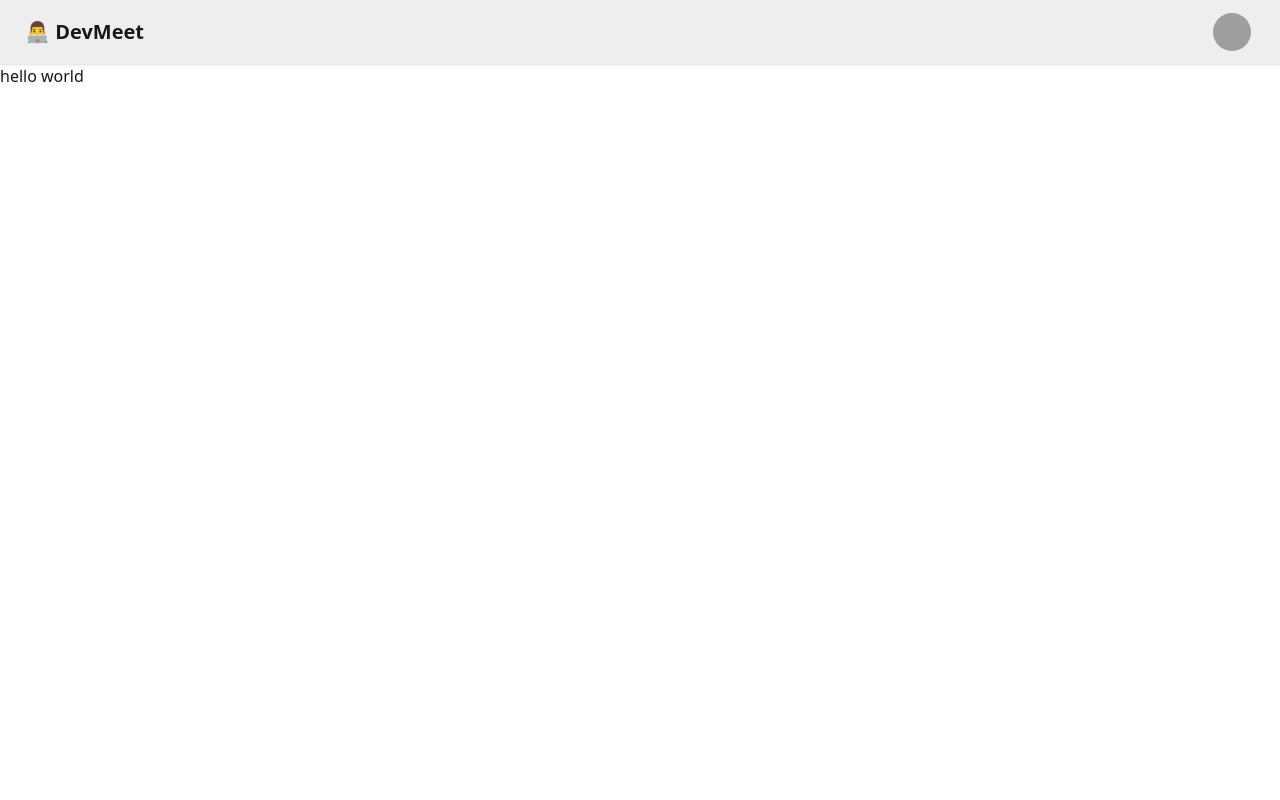
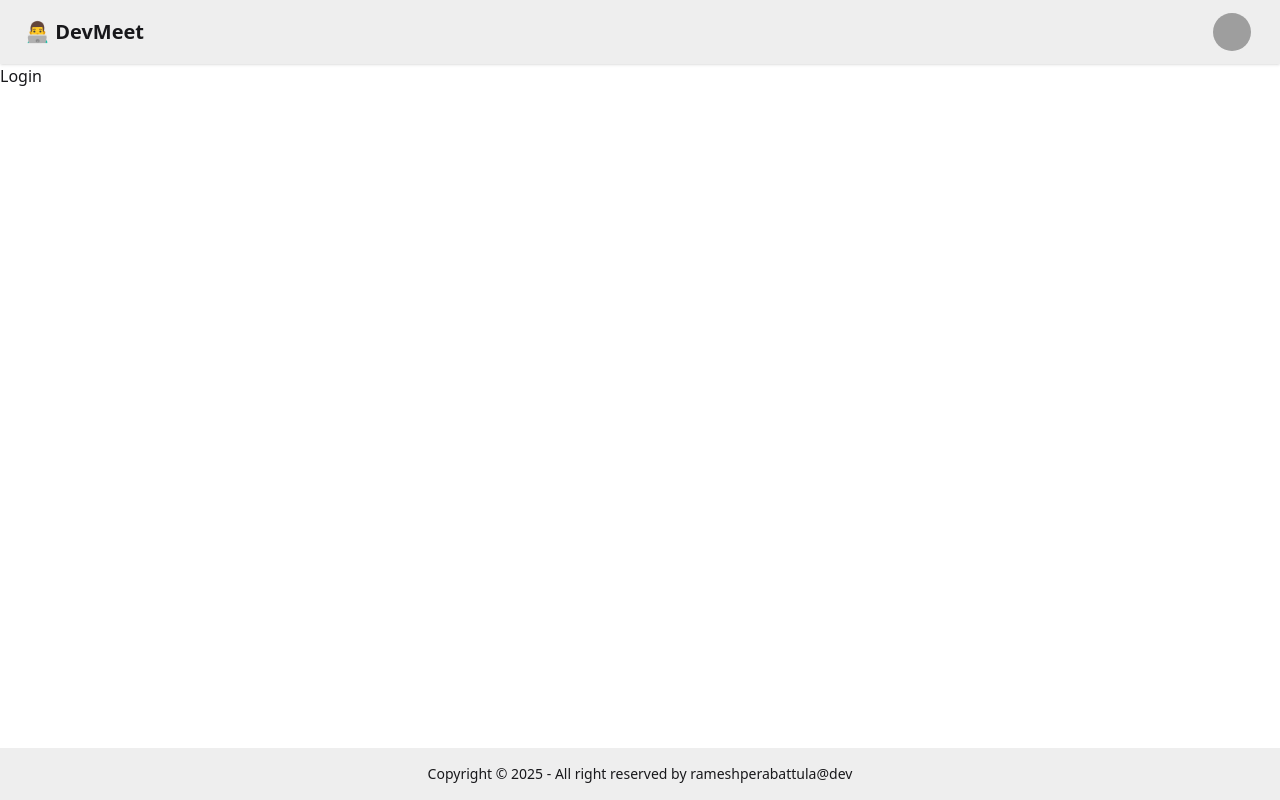
Before and after one commit to ramesh-perabattula/DevConnect, a React (Vite) app: page /login in a window 1280 px wide. Built offline with nearby package versions, Linux system fonts and the light colour scheme; grey boxes are pictures that could not be loaded.

Commit message:
added footer

```diff
--- a/package.json
+++ b/package.json
@@ -13,6 +13,7 @@
     "@tailwindcss/vite": "^4.1.11",
     "react": "^19.1.0",
     "react-dom": "^19.1.0",
+    "react-router-dom": "^7.7.1",
     "tailwindcss": "^4.1.11"
   },
   "devDependencies": {
--- a/src/App.jsx
+++ b/src/App.jsx
@@ -1,39 +1,21 @@
-
+import { BrowserRouter, Routes ,Route} from "react-router-dom"
+import Body from "./Body"
+import Login from "./Login"
+import Signin from "./Signin"
 
 function App() {
 
   return (
     <>
-      <div className="navbar bg-base-300 shadow-sm">
-  <div className="flex-1">
-    <a className="btn btn-ghost text-xl">👨‍💻 DevMeet</a>
-  </div>
-  <div className="flex gap-2">
-     <div className="dropdown dropdown-end">
-      <div tabIndex={0} role="button" className="btn btn-ghost btn-circle avatar mx-5">
-        <div className="w-10 rounded-full ">
-          <img
-            alt="Tailwind CSS Navbar component"
-            src="https://img.daisyui.com/images/stock/photo-1534528741775-53994a69daeb.webp" />
-        </div>
-      </div>
-      <ul
-        tabIndex={0}
-        className="menu menu-sm dropdown-content bg-base-100 rounded-box z-1 mt-3 w-52 p-2 shadow mx-10">
-        <li>
-          <a className="justify-between">
-            Profile
-            <span className="badge">New</span>
-          </a>
-        </li>
-        <li><a>Settings</a></li>
-        <li><a>Logout</a></li>
-      </ul>
-    </div>
-  </div>
-</div>
-      <h1>hello world</h1>
-    </>
+      <BrowserRouter basename="/">
+        <Routes>
+          <Route path="/" element={<Body></Body>}>
+            <Route path="/login" element={<Login></Login>}></Route>
+            <Route path="signin" element={<Signin></Signin>}></Route>
+          </Route>
+        </Routes>
+      </BrowserRouter>
+     </>
   )
 }
 
--- /dev/null
+++ b/src/Body.jsx
@@ -0,0 +1,17 @@
+import React from 'react'
+import NavBar from './NavBar'
+import { Outlet } from 'react-router-dom'
+import Footer from './Footer'
+
+const Body = () => {
+  return (
+    <>
+        <NavBar></NavBar>
+        <Outlet></Outlet>
+        <Footer></Footer>
+    </>
+   )
+
+}
+
+export default Body
--- /dev/null
+++ b/src/Footer.jsx
@@ -0,0 +1,13 @@
+import React from 'react'
+
+const Footer = () => {
+  return (
+<footer className="footer sm:footer-horizontal footer-center bg-base-300 text-base-content p-4 fixed bottom-0">
+  <aside>
+    <p>Copyright © {new Date().getFullYear()} - All right reserved by rameshperabattula@dev</p>
+  </aside>
+</footer>
+)
+}
+
+export default Footer
--- /dev/null
+++ b/src/Login.jsx
@@ -0,0 +1,9 @@
+import React from 'react'
+
+const Login = () => {
+  return (
+    <div>Login</div>
+  )
+}
+
+export default Login
--- /dev/null
+++ b/src/NavBar.jsx
@@ -0,0 +1,36 @@
+import React from 'react'
+
+const NavBar = () => {
+  return (
+    <div className="navbar bg-base-300 shadow-sm">
+  <div className="flex-1">
+    <a className="btn btn-ghost text-xl">👨‍💻 DevMeet</a>
+  </div>
+  <div className="flex gap-2">
+     <div className="dropdown dropdown-end">
+      <div tabIndex={0} role="button" className="btn btn-ghost btn-circle avatar mx-5">
+        <div className="w-10 rounded-full ">
+          <img
+            alt="Tailwind CSS Navbar component"
+            src="https://img.daisyui.com/images/stock/photo-1534528741775-53994a69daeb.webp" />
+        </div>
+      </div>
+      <ul
+        tabIndex={0}
+        className="menu menu-sm dropdown-content bg-base-100 rounded-box z-1 mt-3 w-52 p-2 shadow mx-10">
+        <li>
+          <a className="justify-between">
+            Profile
+            <span className="badge">New</span>
+          </a>
+        </li>
+        <li><a>Settings</a></li>
+        <li><a>Logout</a></li>
+      </ul>
+    </div>
+  </div>
+</div>
+  )
+}
+
+export default NavBar
--- /dev/null
+++ b/src/Signin.jsx
@@ -0,0 +1,9 @@
+import React from 'react'
+
+const Signin = () => {
+  return (
+    <div>Signin</div>
+  )
+}
+
+export default Signin
```
Also changed, not shown: 1 other file (tests, documents, lock files or other folders).
